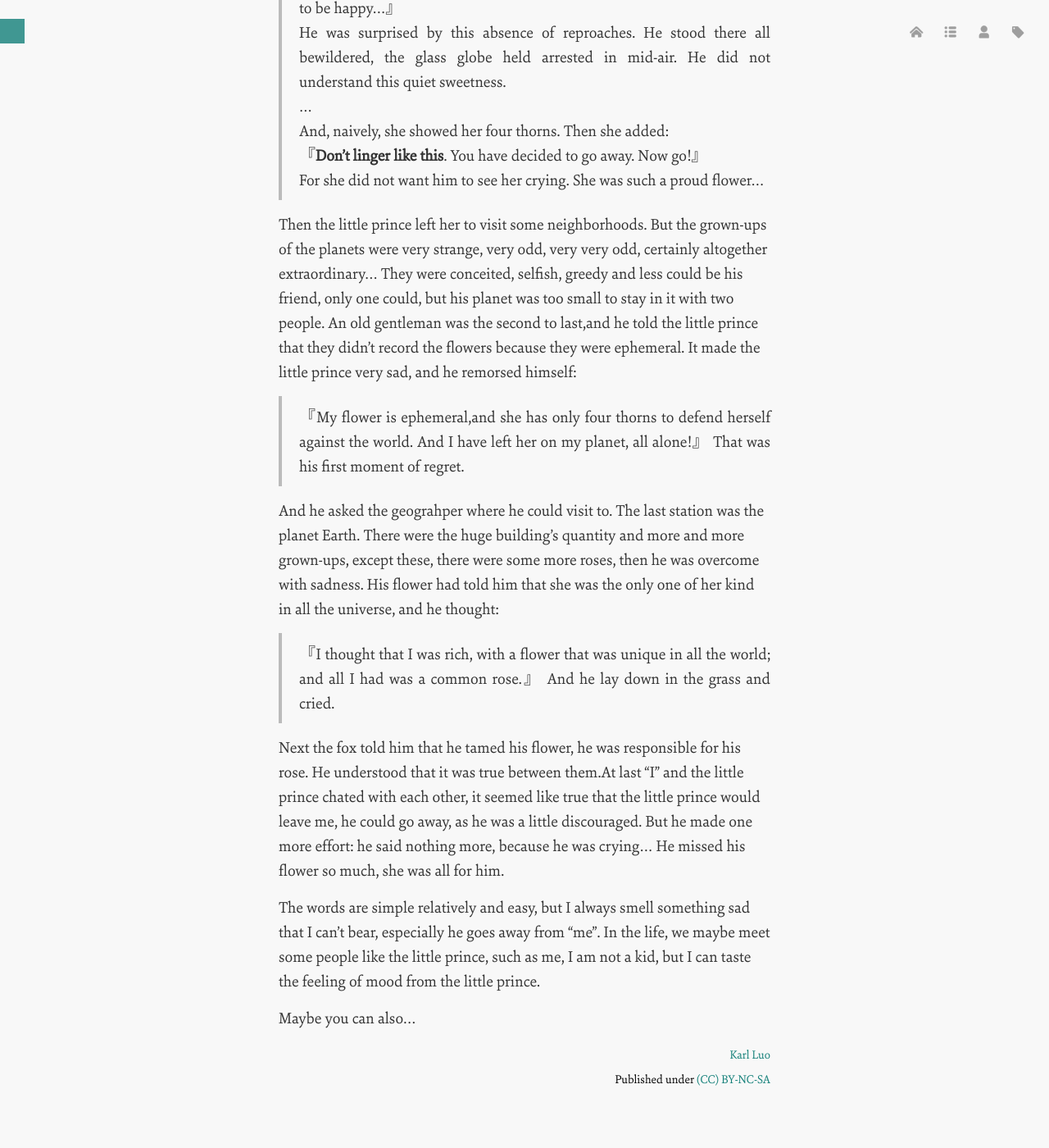
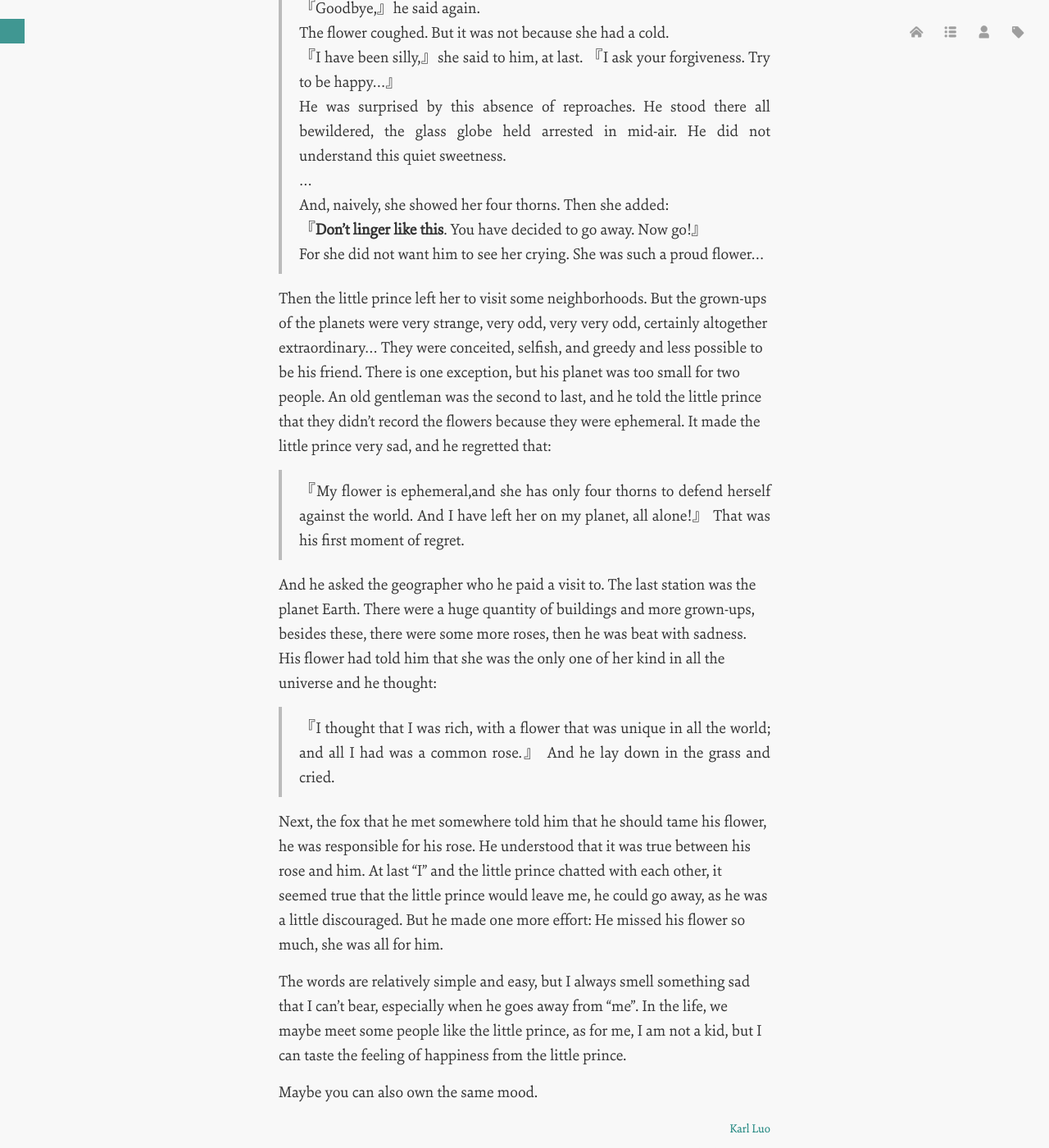
Before and after one commit to luolinjia/en, a Jekyll site: the page built from _posts/2014-12-12-the-little-prince.md, in a window 1280 px wide and 1400 px high, scrolled down 1159 px. Shown: the whole window at 82% size. Built offline with Jekyll 4.4.1, drawn with Linux system fonts in a browser that asks for light colours; Markdown is read by kramdown in place of the engine named in the settings; comment, search, counter and statistics services are not loaded; some of the changed text lies outside the part shown.

Commit message:
Update 2014-12-12-the-little-prince.md

```diff
--- a/_posts/2014-12-12-the-little-prince.md
+++ b/_posts/2014-12-12-the-little-prince.md
@@ -1,6 +1,6 @@
 ---
 layout: post
-title: Read『The little prince』having feeling
+title: Impression of 『The little prince』
 logo: http://i1154.photobucket.com/albums/p531/luolinjia/blog%20images/Snip20141212_1_zps649be625.png
 categories:
 - Life
@@ -13,11 +13,12 @@ tags:
 - rose
 ---
 
-This is my first English fiction of paperback which I finished, although I don't understand many many new words. Only less words could describe the plump image that makes me warm, even I have no answer how I feel it.
+This is my first time to read an original English fiction, it is a paperback, which I have finished. Although I don't understand too many new words, only fewer words could describe the plump image that makes me warm, actually I have no answer how I feel it.
 
-The author is an air force fighter from France in WAR I and WAR II, his name is **Antoine de Saint-Exupery**. As I don't learn about him, I google to get some info: as a fighter, he drived his battleplane into the sky and disappeared. What a pity he died in young age! Then let's return to the topic!
+The author, his name is **Antoine de Saint-Exupery**, I don't know about him except his name, so I googled to get the following info: he is an air force fighter from France in WAR I and WAR II, after publishing his fiction The little princeand he drove his battleplane into the sky to carry out a task and disappeared in July 1944. What a pity he died in young age!
+Then let's get to the topic!
 
-In this paper, "I" was not the hero instead **the little prince**, even if the little prince was called the third person. He came from the B-612 planet, then he had escaped his home(that planet) as it happened the catastrophe of the baobabs and he hated that rose besides him in his planet, she always did something stupid that made him disturbing. Then he paid a visit some planets for the departure from it.
+In this paper, "I" was not the hero instead **the little prince**, even if the little prince was called the third person. He came from the B-612 planet, then he had escaped his home (that planet) as the catastrophe of the baobabs happened to his planet and he hated that rose besides him in his planet, she (p.s. the rose) always did something stupid which made him disturb. Then he paid a visit to some planets after the departure from it.
 
 Here is my favourate part:
 
@@ -32,16 +33,16 @@ Here is my favourate part:
 > 『**Don't linger like this**. You have decided to go away. Now go!』
 > For she did not want him to see her crying. She was such a proud flower...
 
-Then the little prince left her to visit some neighborhoods. But the grown-ups of the planets were very strange, very odd, very very odd, certainly altogether extraordinary... They were conceited, selfish, greedy and less could be his friend, only one could, but his planet was too small to stay in it with two people. An old gentleman was the second to last,and he told the little prince that they didn't record the flowers because they were ephemeral. It made the little prince very sad, and he remorsed himself:
+Then the little prince left her to visit some neighborhoods. But the grown-ups of the planets were very strange, very odd, very very odd, certainly altogether extraordinary... They were conceited, selfish, and greedy and less possible to be his friend. There is one exception, but his planet was too small for two people. An old gentleman was the second to last, and he told the little prince that they didn't record the flowers because they were ephemeral. It made the little prince very sad, and he regretted that:
 
 > 『My flower is ephemeral,and she has only four thorns to defend herself against the world. And I have left her on my planet, all alone!』 That was his first moment of regret.
 
-And he asked the geograhper where he could visit to. The last station was the planet Earth. There were the huge building's quantity and more and more grown-ups, except these, there were some more roses, then he was overcome with sadness. His flower had told him that she was the only one of her kind in all the universe, and he thought:
+And he asked the geographer who he paid a visit to. The last station was the planet Earth. There were a huge quantity of buildings and more grown-ups, besides these, there were some more roses, then he was beat with sadness. His flower had told him that she was the only one of her kind in all the universe and he thought:
 
 > 『I thought that I was rich, with a flower that was unique in all the world; and all I had was a common rose.』 And he lay down in the grass and cried.
 
-Next the fox told him that he tamed his flower, he was responsible for his rose. He understood that it was true between them.At last "I" and the little prince chated with each other, it seemed like true that the little prince would leave me, he could go away, as he was a little discouraged. But he made one more effort: he said nothing more, because he was crying...  He missed his flower so much, she was all for him.
+Next, the fox that he met somewhere told him that he should tame his flower, he was responsible for his rose. He understood that it was true between his rose and him. At last "I" and the little prince chatted with each other, it seemed true that the little prince would leave me, he could go away, as he was a little discouraged. But he made one more effort: He missed his flower so much, she was all for him.
 
-The words are simple relatively and easy, but I always smell something sad that I can't bear, especially he goes away from "me". In the life, we maybe meet some people like the little prince, such as me, I am not a kid, but I can taste the feeling of mood from the little prince.
+The words are relatively simple and easy, but I always smell something sad that I can't bear, especially when he goes away from "me". In the life, we maybe meet some people like the little prince, as for me, I am not a kid, but I can taste the feeling of happiness from the little prince.
 
-Maybe you can also...
+Maybe you can also own the same mood.
```
